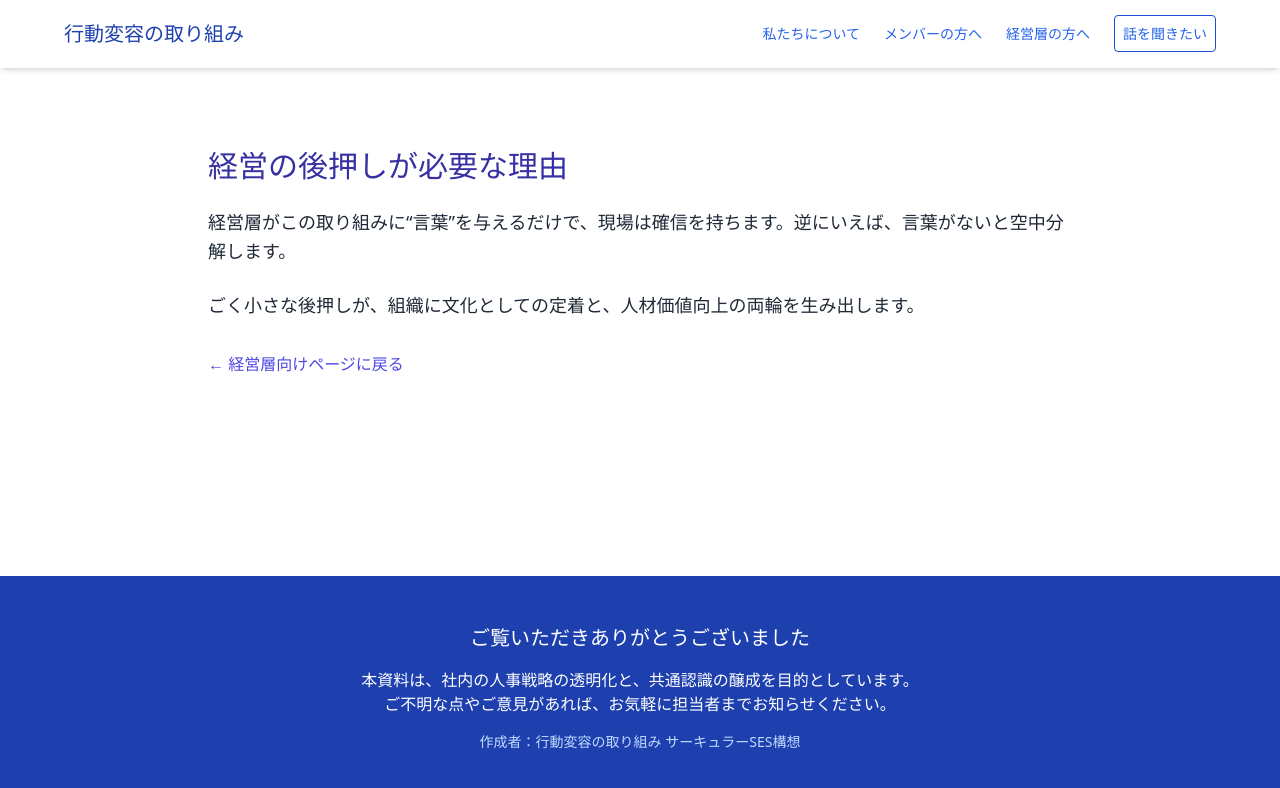
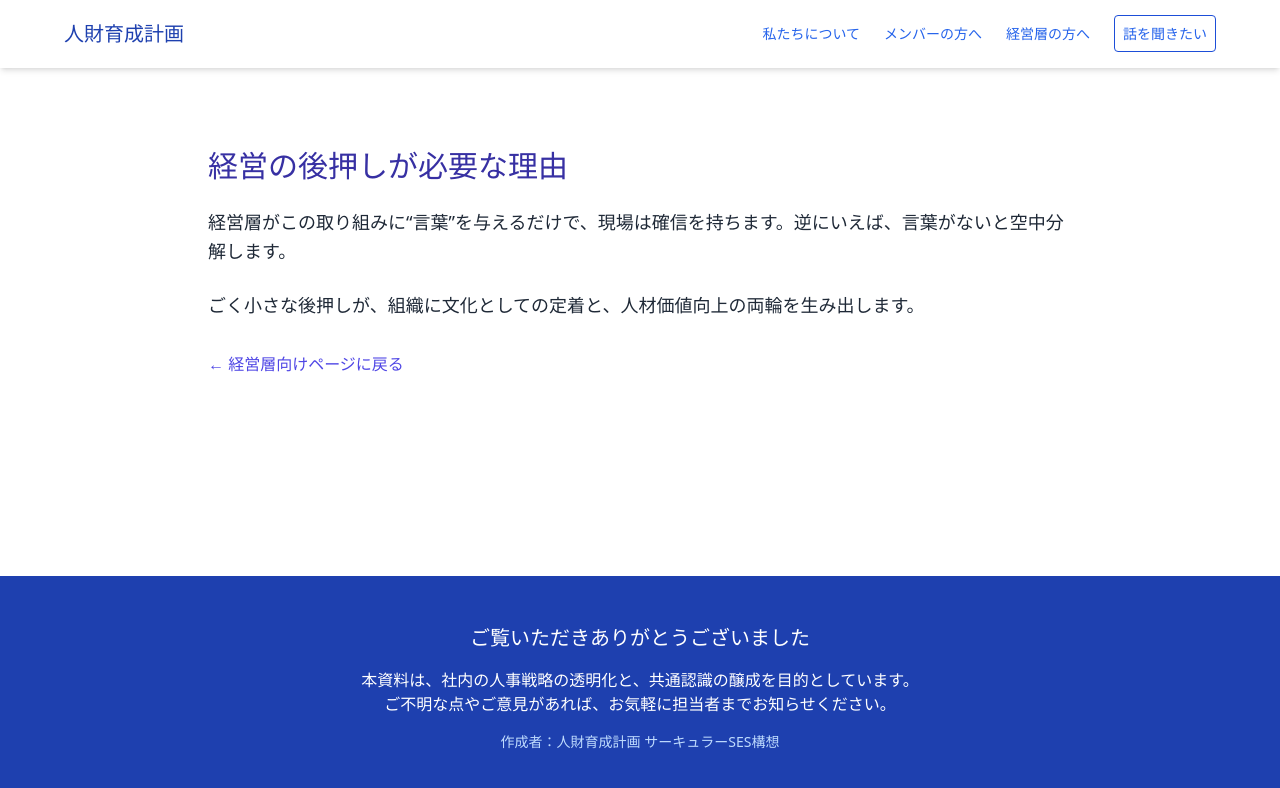
Before and after one commit to kutsu-4ta/circler-ses-lp, a React (Vite) app: page /leaders/details/executive in a window 1280 px wide. Shown: the top 788 px of the page. Built offline with nearby package versions, Linux system fonts and the light colour scheme.

Commit message:
文言修正

```diff
--- a/index.html
+++ b/index.html
@@ -4,7 +4,7 @@
     <meta charset="UTF-8" />
     <link rel="icon" type="image/svg+xml" href="/Tuneicon.png" />
     <meta name="viewport" content="width=device-width, initial-scale=1.0" />
-    <title>行動変容の取り組み</title>
+    <title>人財育成計画</title>
   </head>
   <body>
     <div id="root"></div>
--- a/src/components/Footer.tsx
+++ b/src/components/Footer.tsx
@@ -11,7 +11,7 @@ export default function Footer() {
                     ご不明な点やご意見があれば、お気軽に担当者までお知らせください。
                 </p>
                 <p className="text-sm text-blue-200">
-                    作成者：行動変容の取り組み サーキュラーSES構想
+                    作成者：人財育成計画 サーキュラーSES構想
                 </p>
             </div>
         </footer>
--- a/src/components/Hero.tsx
+++ b/src/components/Hero.tsx
@@ -3,7 +3,7 @@ export default function Hero() {
     return (
         <section className="bg-blue-50 py-16  text-center">
             <div className="container mx-auto">
-                <h1 className="text-4xl font-bold text-blue-800 mb-4">行動変容の取り組みのご紹介</h1>
+                <h1 className="text-4xl font-bold text-blue-800 mb-4">人財育成計画のご紹介</h1>
                 <p className="text-lg text-gray-700">
                     私たちが目指すのは、<strong>文化資本</strong>の構造化です。<br />
                     この資料では、組織課題を乗り越えるための人財戦略と、
--- a/src/components/Nav.tsx
+++ b/src/components/Nav.tsx
@@ -8,7 +8,7 @@ export default function Nav() {
     return (
         <nav className="bg-white shadow-md py-4 px-6 sticky top-0 z-50">
             <div className="max-w-6xl mx-auto flex justify-between items-center">
-                <div className="text-blue-800 text-xl font-bold">行動変容の取り組み</div>
+                <div className="text-blue-800 text-xl font-bold">人財育成計画</div>
                 <button
                     className="md:hidden text-blue-800 focus:outline-none"
                     onClick={() => setIsOpen(!isOpen)}
```
